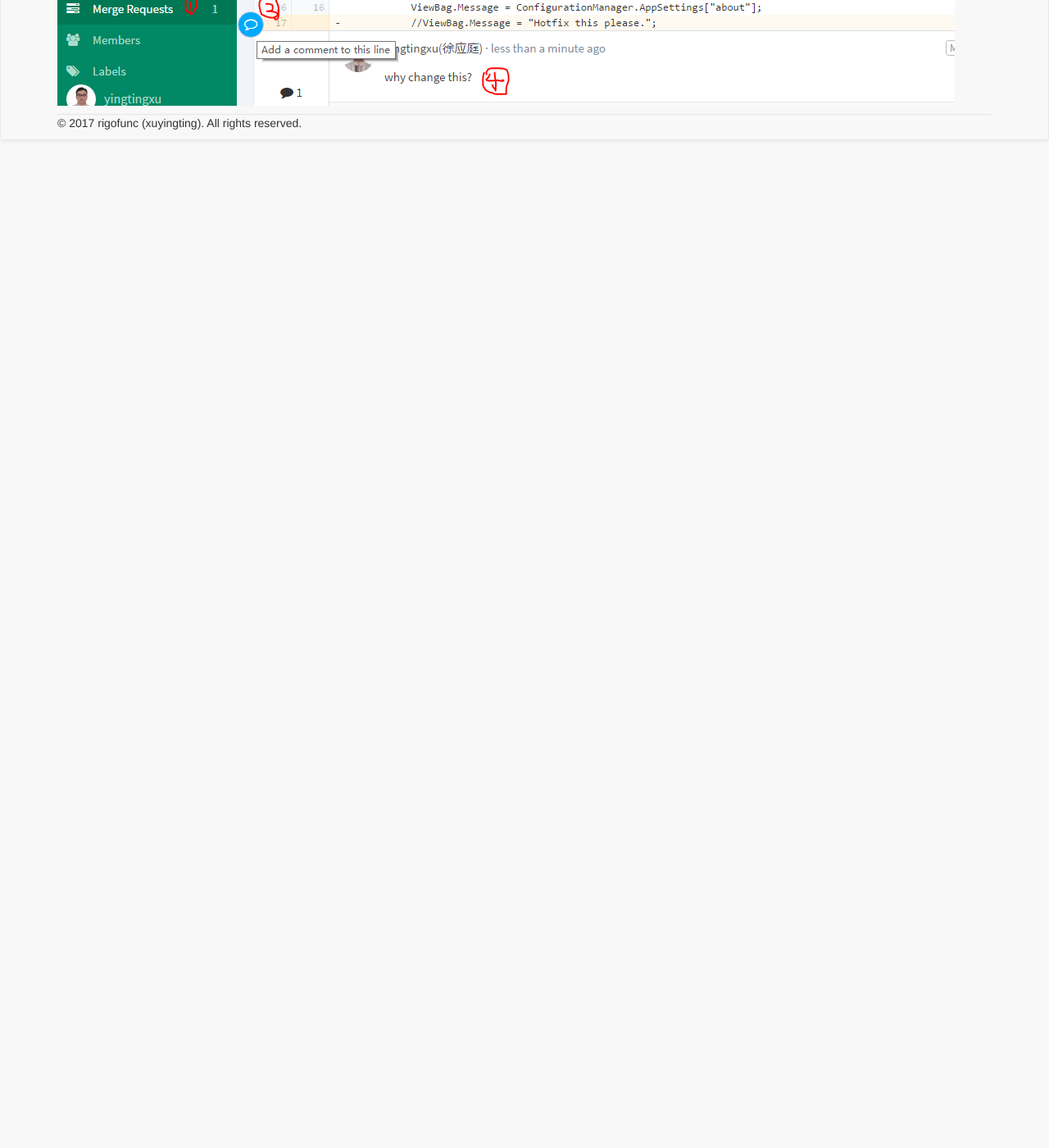
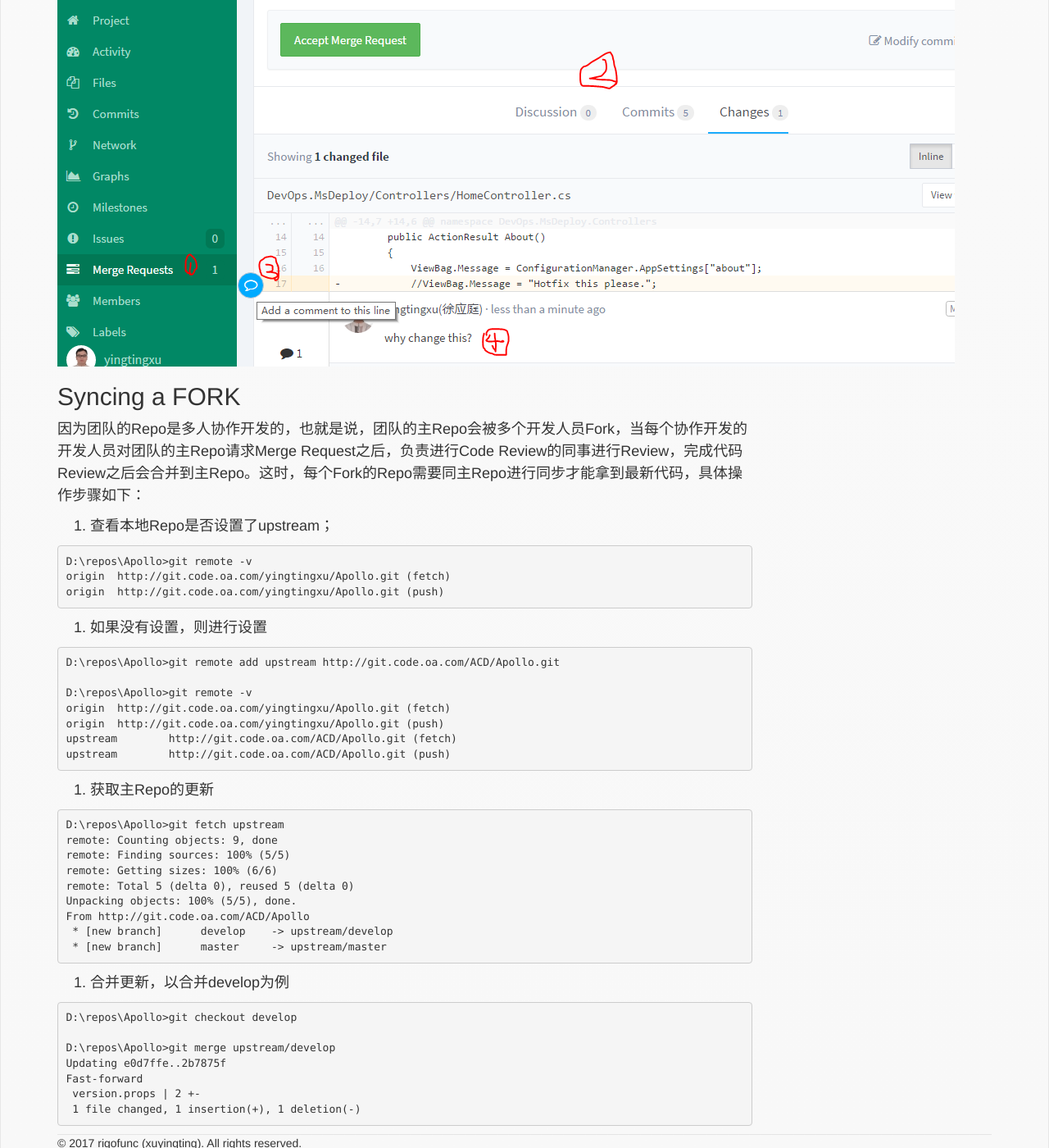
Before and after one commit to rigofunc/xyting.github.io, a Jekyll site: the page built from _posts/2017-02-19-git-flow-gitlab.md, in a window 1280 px wide and 1400 px high, scrolled down 7738 px. Shown: the whole window at 82% size. Built offline with Jekyll 4.4.1, drawn with Linux system fonts in a browser that asks for light colours; before the commit the page ends 7929 px from its top, so only the background shows below that; some of the changed text lies outside the part shown.

Commit message:
feat: update about gitlab post

````diff
--- a/_posts/2017-02-19-git-flow-gitlab.md
+++ b/_posts/2017-02-19-git-flow-gitlab.md
@@ -141,14 +141,72 @@
 
 # 使用GitLab进行团队内Code Review
 
-Code Review的工具很多，Facebook非常有名的Phabricator已经开源。对于经常玩GitHub的人，应该很喜欢GitHub的PR功能，很多公司使用GitLab或者Gogs搭建自家的Git服务，GitLab的Merge Request功能同样可以用于团队内Code Review。如果团队内部需要强制进行Code Review, 那么拥有GitLab管理权限的开发人员，可以把Repo设置成只有develop和master分支，并把develop，master分支都保护起来。
+Code Review的工具很多，Facebook非常有名的Phabricator已经开源。对于经常玩GitHub的人，应该很喜欢GitHub的PR功能，很多公司使用GitLab或者Gogs搭建自家的Git服务，GitLab的Merge Request功能同样可以用于团队内Code Review。
+
+## Branches Protection Setting
+
+如果团队内部需要强制进行Code Review, 那么拥有GitLab管理权限的开发人员，可以把Repo设置成只有develop和master分支，并把develop，master分支都保护起来，不允许任何开发人员直接*push*到这些分支，开发人员只能把Repo **FORK**成自己的Repo。
+
+**Your project > Setting > Protected Branches**
 
 ![gitlab_protect](/images/gitlab_protect.PNG)
 
+## 创建Merge Request
 协作开发的同事，只能通过把Repo **FORK** 成自己的Repo，之后从自己Repo clone到本地，然后使用Git Flow开发，一旦开发到一个需要Review的点，通过**Merge Request**向主Repo请求合并
 
 ![gitlab_new_pr](/images/gitlab_new_pr.PNG)
 
-一旦Merge Request创建成功之后，主Repo拥有Code Review权限的人就会收到通知，Code Review的时候， 打开**Open**的Merge Request，会看到Commits， Changes，打开Changes，可以提交自己的Review建议，被Review的人继续根据这些建议，在自己的Repo里修改，修改好之后提交，这时候会在自己的Repo里及主Repo的**Open** Merge Request里看到更改，继续Review流程即可，直到Merge Request被合并，如下图：
+## Code Review
+一旦Merge Request创建成功之后，主Repo拥有Code Review权限的人就会收到通知，Code Review的时候， 打开**Open**的Merge Request，会看到Commits， Changes，打开Changes，可以提交自己的Review建议，被Review的人继续根据这些建议，在自己的Repo里修改，修改好之后提交，这时会在自己的Repo里及主Repo的**Open** Merge Request里看到相应更改，因此可以继续Review流程，直到Merge Request被合并，如下图：
 
 ![gitlab_pr_rv](/images/gitlab_pr_rv.PNG)
+
+## Syncing a FORK
+
+因为团队的Repo是多人协作开发的，也就是说，团队的主Repo会被多个开发人员Fork，当每个协作开发的开发人员对团队的主Repo请求Merge Request之后，负责进行Code Review的同事进行Review，完成代码Review之后会合并到主Repo。这时，每个Fork的Repo需要同主Repo进行同步才能拿到最新代码，具体操作步骤如下：
+
+1. 查看本地Repo是否设置了upstream；
+
+```cmd
+D:\repos\Apollo>git remote -v
+origin  http://git.code.oa.com/yingtingxu/Apollo.git (fetch)
+origin  http://git.code.oa.com/yingtingxu/Apollo.git (push)
+```
+
+2. 如果没有设置，则进行设置
+
+```cmd
+D:\repos\Apollo>git remote add upstream http://git.code.oa.com/ACD/Apollo.git
+
+D:\repos\Apollo>git remote -v
+origin  http://git.code.oa.com/yingtingxu/Apollo.git (fetch)
+origin  http://git.code.oa.com/yingtingxu/Apollo.git (push)
+upstream        http://git.code.oa.com/ACD/Apollo.git (fetch)
+upstream        http://git.code.oa.com/ACD/Apollo.git (push)
+```
+
+3. 获取主Repo的更新
+
+```cmd
+D:\repos\Apollo>git fetch upstream
+remote: Counting objects: 9, done
+remote: Finding sources: 100% (5/5)
+remote: Getting sizes: 100% (6/6)
+remote: Total 5 (delta 0), reused 5 (delta 0)
+Unpacking objects: 100% (5/5), done.
+From http://git.code.oa.com/ACD/Apollo
+ * [new branch]      develop    -> upstream/develop
+ * [new branch]      master     -> upstream/master
+```
+
+4. 合并更新，以合并develop为例
+
+```cmd
+D:\repos\Apollo>git checkout develop
+
+D:\repos\Apollo>git merge upstream/develop
+Updating e0d7ffe..2b7875f
+Fast-forward
+ version.props | 2 +-
+ 1 file changed, 1 insertion(+), 1 deletion(-)
+```
````
Also changed, not shown: images/gitlab_protect.PNG.
